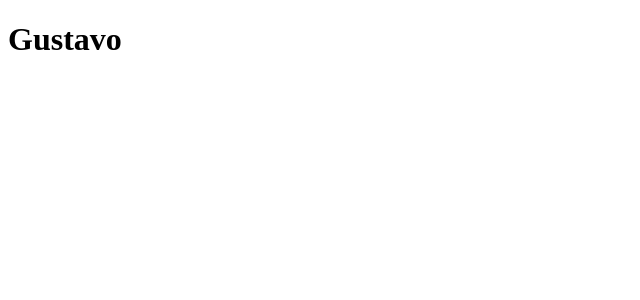
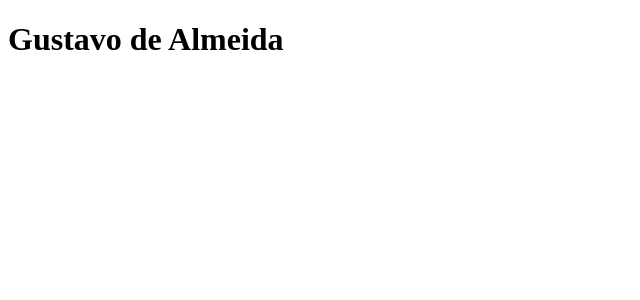
Before and after one commit to gustavoalmeida82/clone-tabnews, a Next.js app: page / in a window 1280 px wide. Shown: the top 300 px of the page, without its empty margins (0-640 px from the left). Built offline with nearby package versions, Linux system fonts and the light colour scheme.

Commit message:
modifica a frase

```diff
--- a/pages/index.js
+++ b/pages/index.js
@@ -1,5 +1,5 @@
 function Home() {
-  return <h1>Gustavo</h1>
+  return <h1>Gustavo de Almeida</h1>
 }
 
 export default Home
```
